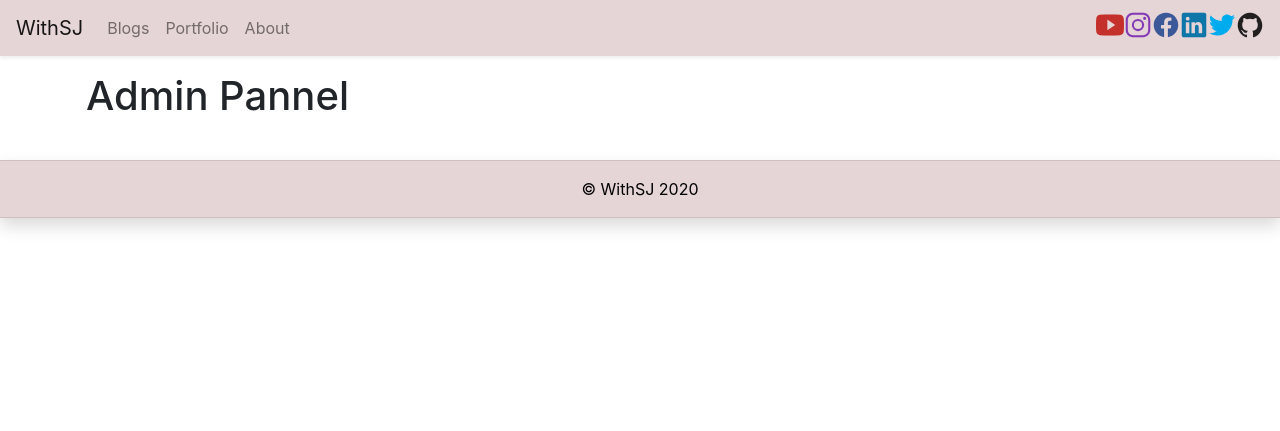
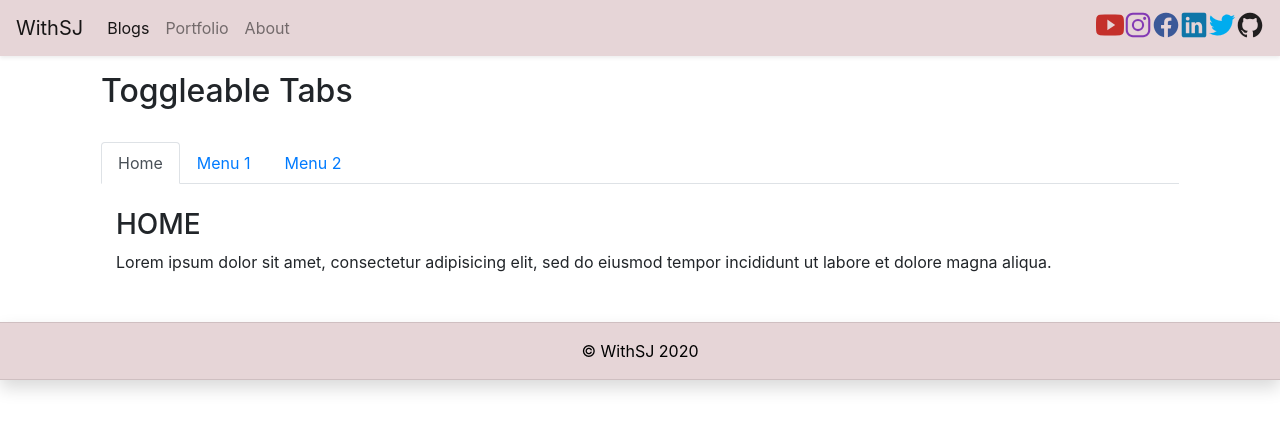
Before and after one commit to WithSJ/withsj-web, a Flask app: template templates/adminpannel.html in a window 1280 px wide. Shown: the top 431 px of the page. Run offline with Flask 2, Linux system fonts and the light colour scheme; the template is opened without the code that fills it, so the values that code supplies are empty; some libraries are stand-ins or nearby versions.

Commit message:
update navbar and add tabs in adminpannel

```diff
--- a/form.py
+++ b/form.py
@@ -6,3 +6,6 @@ class LoginForm(FlaskForm):
     username = StringField('Username',validators=[DataRequired(),Length(min=5,max=25)])
     password = PasswordField('Password',validators=[DataRequired()])
     submit = SubmitField('Login')
+
+class AdminPannelForm():
+    pass
--- a/templates/adminpannel.html
+++ b/templates/adminpannel.html
@@ -1,4 +1,37 @@
 {%extends "navbar.html"%}
 {%block content%}
-<h1>Admin Pannel</h1>
+
+<div class="container">
+  <h2>Toggleable Tabs</h2>
+  <br>
+  <!-- Nav tabs -->
+  <ul class="nav nav-tabs" role="tablist">
+    <li class="nav-item">
+      <a class="nav-link active" data-toggle="tab" href="#home">Home</a>
+    </li>
+    <li class="nav-item">
+      <a class="nav-link" data-toggle="tab" href="#menu1">Menu 1</a>
+    </li>
+    <li class="nav-item">
+      <a class="nav-link" data-toggle="tab" href="#menu2">Menu 2</a>
+    </li>
+  </ul>
+
+  <!-- Tab panes -->
+  <div class="tab-content">
+    <div id="home" class="container tab-pane active"><br>
+      <h3>HOME</h3>
+      <p>Lorem ipsum dolor sit amet, consectetur adipisicing elit, sed do eiusmod tempor incididunt ut labore et dolore magna aliqua.</p>
+    </div>
+    <div id="menu1" class="container tab-pane fade"><br>
+      <h3>Menu 1</h3>
+      <p>Ut enim ad minim veniam, quis nostrud exercitation ullamco laboris nisi ut aliquip ex ea commodo consequat.</p>
+    </div>
+    <div id="menu2" class="container tab-pane fade"><br>
+      <h3>Menu 2</h3>
+      <p>Sed ut perspiciatis unde omnis iste natus error sit voluptatem accusantium doloremque laudantium, totam rem aperiam.</p>
+    </div>
+  </div>
+</div>
+
 {%endblock content%}
--- a/templates/layout.html
+++ b/templates/layout.html
@@ -44,7 +44,13 @@
 
     <!-- Icons -->
     <script src="https://unpkg.com/ionicons@5.0.0/dist/ionicons.js"></script>
+
+    <script src="https://ajax.googleapis.com/ajax/libs/jquery/3.5.1/jquery.min.js"></script>
+
     <!-- Optional JavaScript -->
+    <script src="https://code.jquery.com/jquery-3.5.1.slim.min.js" integrity="sha384-DfXdz2htPH0lsSSs5nCTpuj/zy4C+OGpamoFVy38MVBnE+IbbVYUew+OrCXaRkfj" crossorigin="anonymous"></script>
+    <script src="https://cdn.jsdelivr.net/npm/popper.js@1.16.0/dist/umd/popper.min.js" integrity="sha384-Q6E9RHvbIyZFJoft+2mJbHaEWldlvI9IOYy5n3zV9zzTtmI3UksdQRVvoxMfooAo" crossorigin="anonymous"></script>
+
     <script src="{{url_for('static',filename='js/bootstrap.min.js')}}"></script>
   </body>
 </html>
--- a/templates/navbar.html
+++ b/templates/navbar.html
@@ -1,25 +1,25 @@
 {%extends "layout.html"%}
 
 {%block navbar%}
-<nav class="navbar navbar-expand-sm navbar-light shadow-sm" style="background-color: rgb(230, 213, 215);">
+<nav class="navbar navbar-expand-lg navbar-light shadow-sm" style="background-color: rgb(230, 213, 215);">
   <a class="navbar-brand" href="{{url_for('home')}}">WithSJ</a>
+  <button class="navbar-toggler" type="button" data-toggle="collapse" data-target="#navbarSupportedContent" aria-controls="navbarSupportedContent" aria-expanded="false" aria-label="Toggle navigation">
+    <span class="navbar-toggler-icon"></span>
+  </button>
 
-  <div class="navbar-collapse">
-
+  <div class="collapse navbar-collapse" id="navbarSupportedContent">
     <ul class="navbar-nav mr-auto">
-
-      <li class="nav-item">
-        <a class="nav-link" href="{{url_for('blogs')}}">Blogs</a>
+      <li class="nav-item active">
+        <a class="nav-link" href="{{url_for('blogs')}}">Blogs  <span class="sr-only">(current)</span> </a>
       </li>
 
       <li class="nav-item">
         <a class="nav-link" href="{{url_for('portfolio')}}">Portfolio</a>
       </li>
 
-      <li class="nav-item ">
-        <a class="nav-link" href="{{url_for('about')}}">About <span class="sr-only">(current)</span></a>
+      <li class="nav-item">
+        <a class="nav-link" href="{{url_for('about')}}">About</a>
       </li>
-    </ul>
   </div>
 
   <a href="https://youtube.com/channel/UCaX776Xm7MUaCghaEgJoK0A" target="_blank">
@@ -48,4 +48,4 @@
 
 
 </nav>
-  {%endblock navbar%}
+{%endblock navbar%}
```
